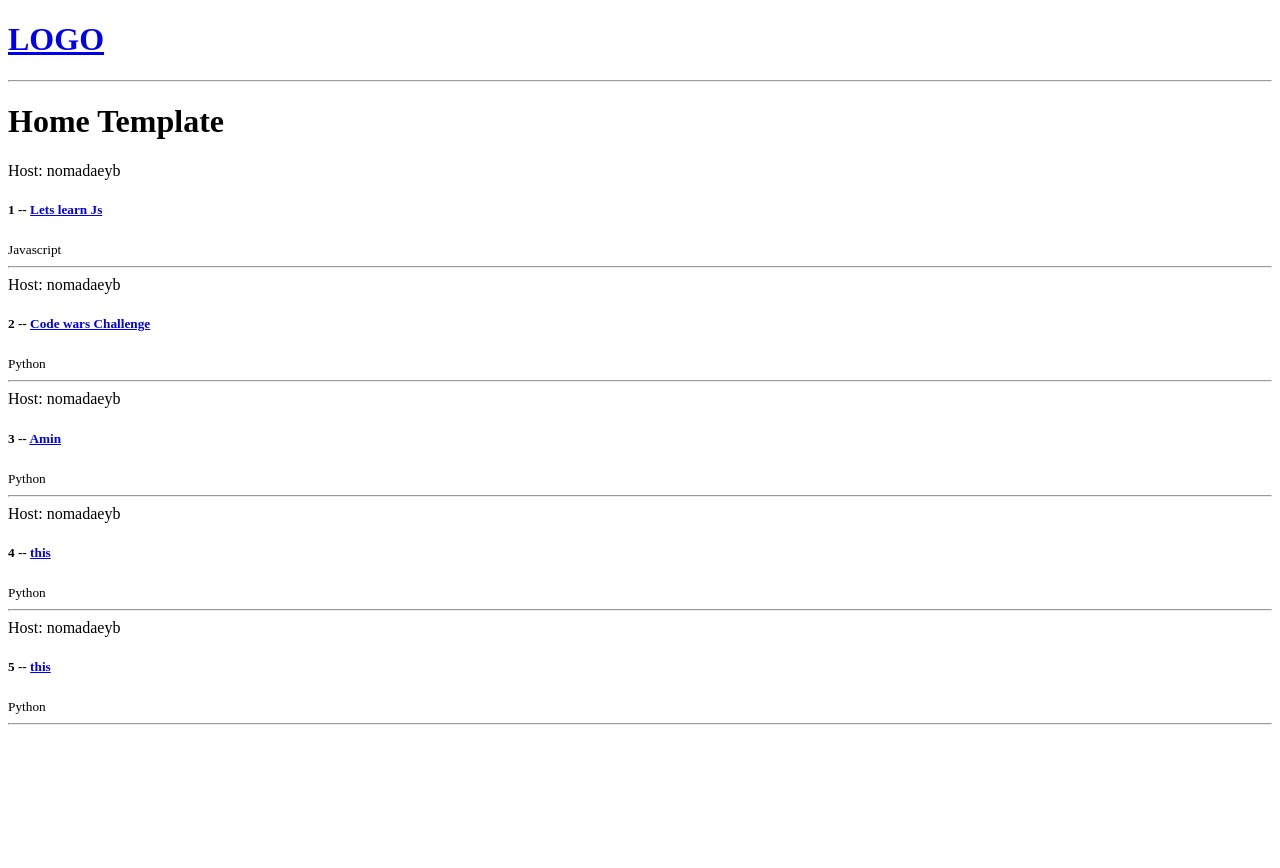
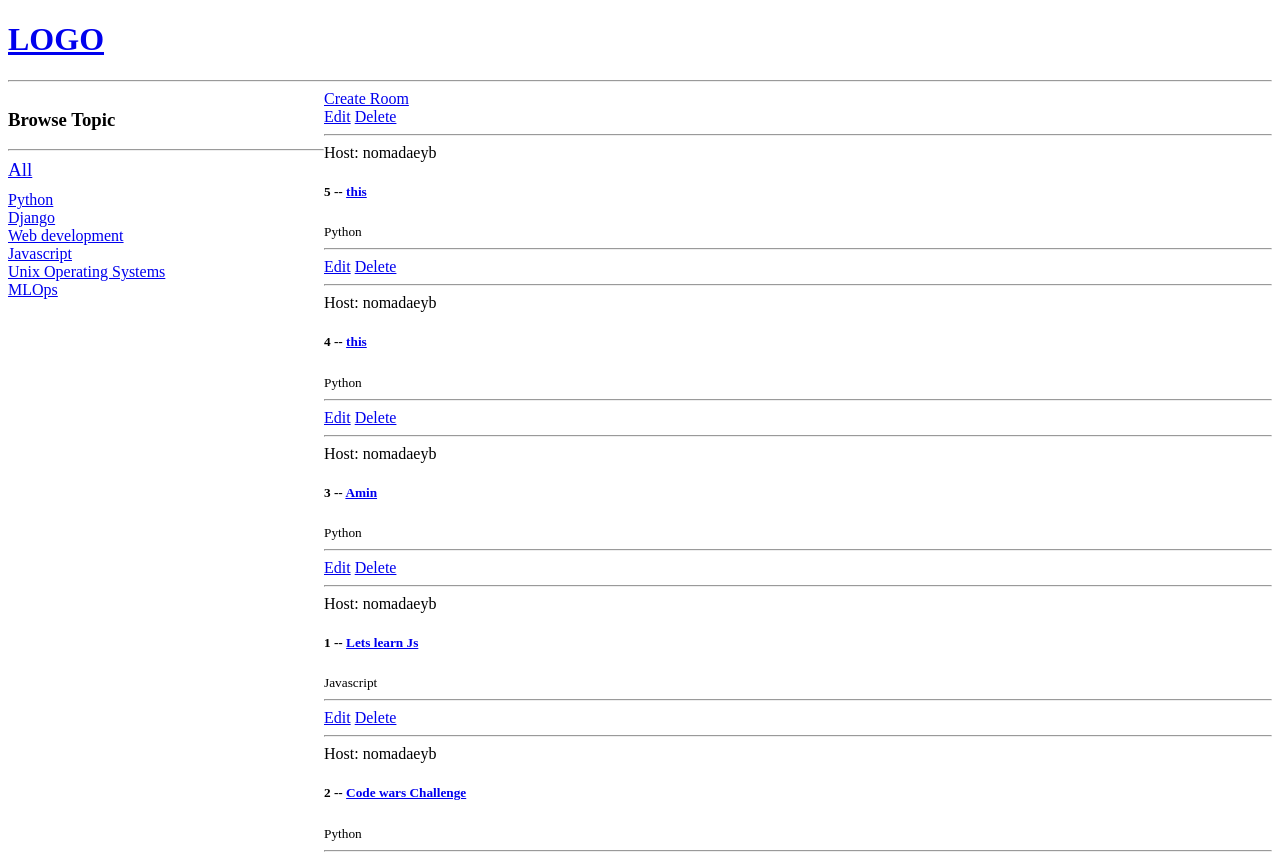
Before and after one commit to Nomadyb/StudyBuddy, a Django app: page / in a window 1280 px wide. Before the commit the page ends 725 px from the top, so only its background shows below. Run offline with Django 4.2, Linux system fonts and the light colour scheme; data comes from the database, SQL or seed files in the repository; both versions use the stored data as it was after the commit.

Commit message:
CRUD - Create, Read, Update, Delete

```diff
--- a/base/models.py
+++ b/base/models.py
@@ -22,6 +22,9 @@ class Room(models.Model):
     updated = models.DateTimeField(auto_now=True)
     created = models.DateTimeField(auto_now_add=True)
 
+    class Meta:
+        ordering = ["-updated","-created"]
+
 
     def __str__(self):
         return self.name
@@ -36,5 +39,7 @@ class Message(models.Model):
     created = models.DateTimeField(auto_now_add=True)
 
 
+
+
     def __str__(self):
         return self.body[0:50]
--- a/base/templates/base/home.html
+++ b/base/templates/base/home.html
@@ -3,12 +3,60 @@
 
 {% block content %}
 
-<h1>Home Template</h1>
+<style>
 
-<div>
+    .home-container{
+        display: grid;
+        grid-template-columns: 2fr 6fr;
+
+
+
+    }
+
+
+    .topic-all{
+        font-size: 19px;
+
+        margin-bottom: 10px;
+    }
+
+</style>
+
+
+
+
+<div class="home-container">
+
     <div>
+        <h3>Browse Topic</h3>
+        <hr>
+
+        <div class="topic-all">
+            <a href="{% url "home"  %}">All</a>
+        </div>
+
+
+        {% for topic in topics %}
+        <div>
+            <a href="{% url "home"  %}?q={{topic.name}}">{{ topic }}</a>
+        </div>
+
+
+        {% endfor%}
+
+    </div>
+    <div>
+              <a href="{% url 'create-room' %}">Create Room</a>
+
+
+    <div>
+
+
         {% for room in rooms  %}
         <div>
+            <a href="{% url "update-room" room.id  %}">Edit</a>
+            <a href="{% url "delete-room" room.id  %}">Delete</a>
+            <hr></hr>
             <span>Host: {{room.host.username}}</span>
             <h5>{{room.id}} -- <a href="{% url "room" room.id %}"> {{ room.name }}</a></h5>
             <small>{{room.topic.name}}</small>
@@ -18,6 +66,13 @@
     </div>
 
 
+
+
+
+    </div>
+
+
+
 </div>
 
 
--- a/base/urls.py
+++ b/base/urls.py
@@ -9,6 +9,10 @@ urlpatterns = [
     path("",views.home,name="home"),
     path("room/<str:pk>/",views.room,name="room"),
 
+    path("create-room/",views.createRoom,name="create-room"),
+    path("update-room/<str:pk>/",views.updateRoom,name="update-room"),
+    path("delete-room/<str:pk>/",views.deleteRoom,name="delete-room"),
+
 
 
 ]
--- a/base/views.py
+++ b/base/views.py
@@ -1,5 +1,9 @@
 from django.shortcuts import render
-from .models import Room
+from .models import Room , Topic
+from .forms import RoomForm
+from django.shortcuts import redirect
+
+
 # Create your views here.
 
 
@@ -12,8 +16,12 @@ from .models import Room
 
 
 def home(request):
-    rooms = Room.objects.all()
-    context = {"rooms":rooms}
+    q = request.GET.get('q') if request.GET.get('q') != None else ''
+
+    rooms = Room.objects.filter(topic__name__icontains=q) if q else Room.objects.all()
+
+    topic = Topic.objects.all()
+    context = {"rooms":rooms,"topics":topic}
     return render(request,"base/home.html",context)
 
 
@@ -22,3 +30,41 @@ def room(request,pk):
     room = Room.objects.get(id=pk)
     context = {"room":room}
     return render(request,"base/room.html",context)
+
+def createRoom(reguest):
+    form = RoomForm()
+
+    if reguest.method == "POST":
+        print("Printing POST:",reguest.POST)
+        form = RoomForm(reguest.POST)
+        if form.is_valid():
+            form.save()
+            return redirect("/")
+
+    context = {"form":form}
+    return render(reguest,"base/room_form.html",context)
+
+
+def updateRoom(reguest,pk):
+    room = Room.objects.get(id=pk)
+    form = RoomForm(instance=room)
+
+    if reguest.method == "POST":
+        print("Printing POST:",reguest.POST)
+        form = RoomForm(reguest.POST,instance=room)
+        if form.is_valid():
+            form.save()
+            return redirect("/")
+
+    context = {"form":form}
+    return render(reguest,"base/room_form.html",context)
+
+
+
+def deleteRoom(request,pk):
+    room = Room.objects.get(id=pk)
+    if request.method == "POST":
+        room.delete()
+        return redirect("/")
+
+    return render(request,"base/delete.html",{"obj":"room"})
```
Also changed, not shown: base/forms.py (added, +8 -0 lines), base/templates/base/delete.html (added, +16 -0 lines), base/templates/base/room_form.html (added, +19 -0 lines), db.sqlite3.
